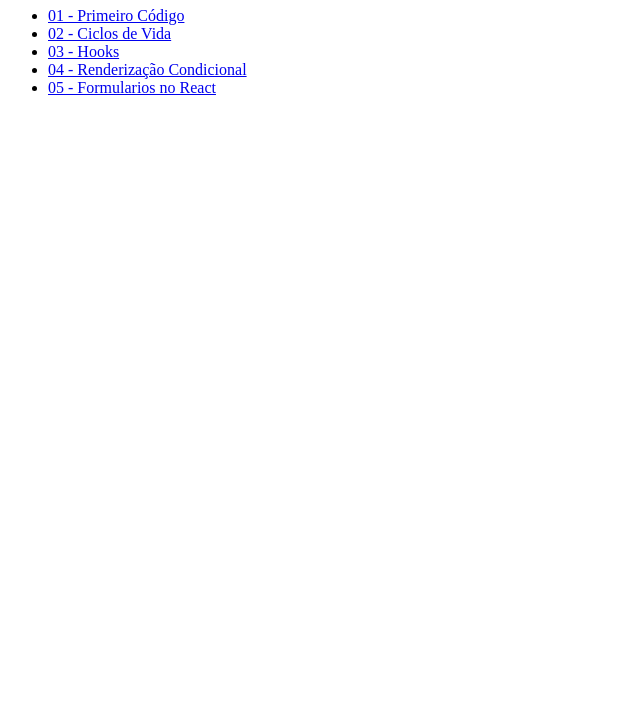
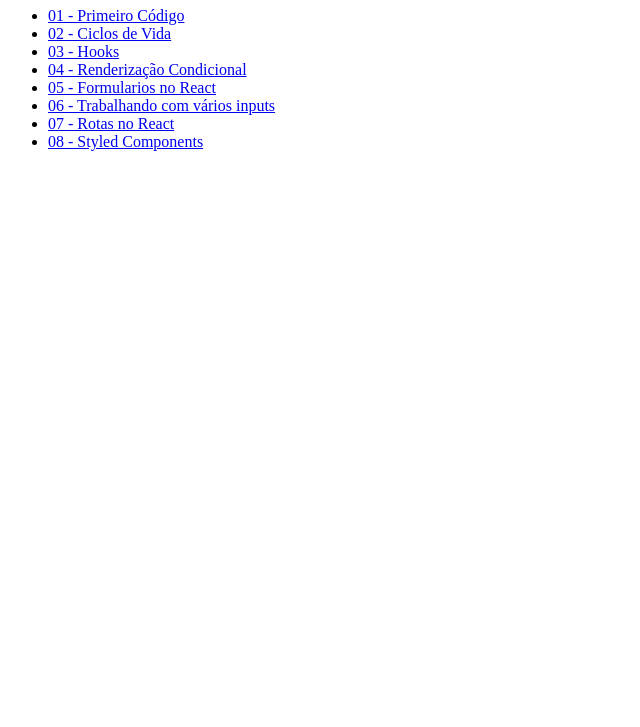
Before and after one commit to jonathanBenedito/modulo-react-avancado, a plain HTML site: page index.html in a window 1280 px wide. Shown: the part 73-800 px from the top of the page, without its empty margins (0-640 px from the left). Drawn offline with Linux system fonts and the light colour scheme.

Commit message:
Adicionado aula 7 e 8

```diff
--- a/index.html
+++ b/index.html
@@ -25,6 +25,15 @@
         <li>
             <a href="https://github.com/jonathanBenedito/formularios-no-react" target="_blank">05 - Formularios no React</a>
         </li>
+        <li>
+            <a href="https://github.com/jonathanBenedito/trabalhando-varios-inputs-react" target="_blank">06 - Trabalhando com vários inputs</a>
+        </li>
+        <li>
+            <a href="https://github.com/jonathanBenedito/rotas-no-react" target="_blank">07 - Rotas no React</a>
+        </li>
+        <li>
+            <a href="https://github.com/jonathanBenedito/rotas-no-react" target="_blank">08 - Styled Components</a>
+        </li>
     </ul>
 </body>
 </html>
```
Also changed, not shown: 1 other file.
